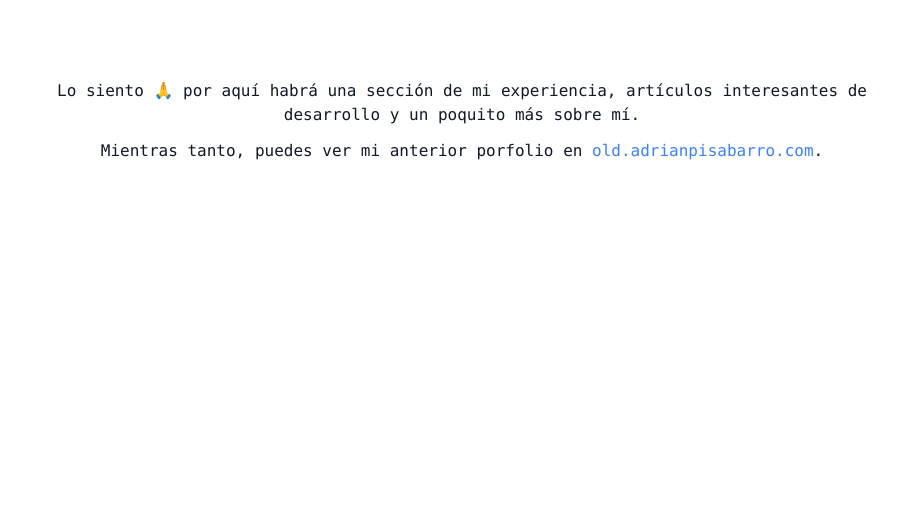
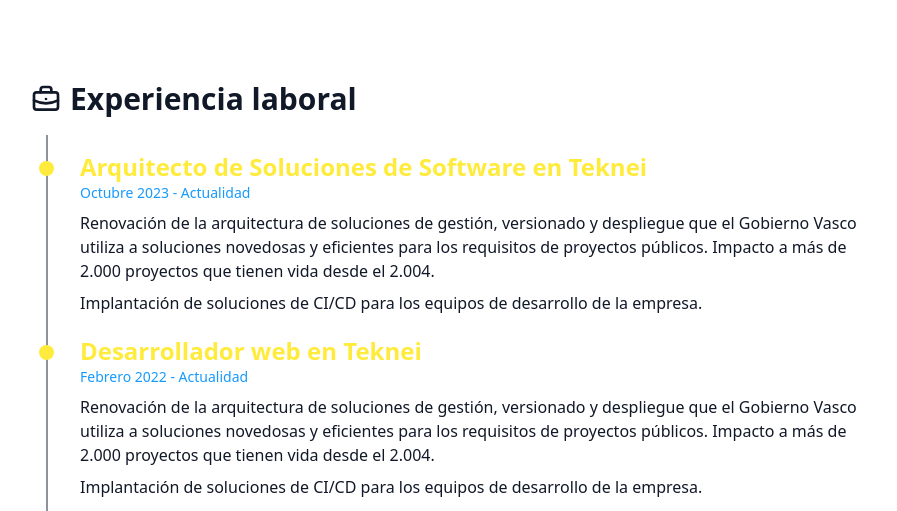
Before and after one commit to adrianpisabarrogarcia/adrianpisabarro.com, an Astro site: page / in a window 1280 px wide. Shown: the part 289-800 px from the top of the page, without its empty margins (178-1075 px from the left). Built offline with nearby package versions, Linux system fonts and the light colour scheme; Astro itself is replaced by a stand-in of ours.

Commit message:
Expertise component with some jobs

```diff
--- a/src/components/Expertise.astro
+++ b/src/components/Expertise.astro
@@ -1 +1,87 @@
-<section class="sm:mt-24 mt-10"></section>
+<section class="sm:mt-24 mt-10">
+  <h2 class="flex items-center text-3xl font-semibold">
+    <svg
+      xmlns="http://www.w3.org/2000/svg"
+      width="40"
+      height="40"
+      viewBox="0 0 24 24"
+      fill="none"
+      stroke="currentColor"
+      stroke-width="2"
+      stroke-linecap="round"
+      stroke-linejoin="round"
+      class="icon icon-tabler icons-tabler-outline icon-tabler-briefcase pr-2"
+      ><path stroke="none" d="M0 0h24v24H0z" fill="none"></path><path
+        d="M3 7m0 2a2 2 0 0 1 2 -2h14a2 2 0 0 1 2 2v9a2 2 0 0 1 -2 2h-14a2 2 0 0 1 -2 -2z"
+      ></path><path d="M8 7v-2a2 2 0 0 1 2 -2h4a2 2 0 0 1 2 2v2"></path><path
+        d="M12 12l0 .01"></path><path d="M3 13a20 20 0 0 0 18 0"></path>
+    </svg>
+    Experiencia laboral
+  </h2>
+  <div
+    class="border-l-2 p-4 ml-4 mt-4 dark:border-slate-400 border-gray-800 border-opacity-50"
+  >
+    <article>
+      <div class="round-marker"></div>
+      <div class="ps-4">
+        <h3 class="text-2xl font-semibold text-custom-yellow-chrome">
+          Arquitecto de Soluciones de Software en Teknei
+        </h3>
+        <p class="text-custom-blue text-sm">Octubre 2023 - Actualidad</p>
+        <p class="mt-2">
+          Renovación de la arquitectura de soluciones de gestión, versionado y
+          despliegue que el Gobierno Vasco utiliza a soluciones novedosas y
+          eficientes para los requisitos de proyectos públicos. Impacto a más de
+          2.000 proyectos que tienen vida desde el 2.004.
+        </p>
+        <p class="mt-2">
+          Implantación de soluciones de CI/CD para los equipos de desarrollo de
+          la empresa.
+        </p>
+      </div>
+    </article>
+    <article class="mt-5">
+      <div class="round-marker"></div>
+      <div class="ps-4">
+        <h3 class="text-2xl font-semibold text-custom-yellow-chrome">
+          Desarrollador web en Teknei
+        </h3>
+        <p class="text-custom-blue text-sm">Febrero 2022 - Actualidad</p>
+        <p class="mt-2">
+          Renovación de la arquitectura de soluciones de gestión, versionado y
+          despliegue que el Gobierno Vasco utiliza a soluciones novedosas y
+          eficientes para los requisitos de proyectos públicos. Impacto a más de
+          2.000 proyectos que tienen vida desde el 2.004.
+        </p>
+        <p class="mt-2">
+          Implantación de soluciones de CI/CD para los equipos de desarrollo de
+          la empresa.
+        </p>
+      </div>
+    </article>
+  </div>
+
+  <style>
+    .round-marker {
+      width: 15px;
+      height: 15px;
+      background-color: #ffeb3b;
+      border-radius: 50%;
+      margin-left: -25px;
+      margin-top: 10px;
+      position: absolute;
+    }
+    .custom-bullets li {
+      list-style: none;
+      position: relative;
+      padding-left: 1rem;
+    }
+
+    .custom-bullets li::before {
+      content: "-";
+      position: absolute;
+      left: 0;
+      top: 0;
+    }
+  </style>
+</section>
--- a/src/components/Next.astro
+++ b/src/components/Next.astro
@@ -1,5 +1,7 @@
 <section class="sm:mt-24 mt-10">
-  <p class="font-mono sm:text-center">
+  <hr />
+
+  <p class="font-mono sm:text-center mt-10">
     Lo siento 🙏 por aquí habrá una sección de mi experiencia, artículos
     interesantes de desarrollo y un poquito más sobre mí.
   </p>
--- a/tailwind.config.mjs
+++ b/tailwind.config.mjs
@@ -7,6 +7,7 @@ export default {
 			colors: {
 				'custom-blue': '#179afc',
 				'custom-blue-dark': '#1C5681',
+				'custom-yellow-chrome': '#ffeb3b',
 			}
 		},
 	},
```
